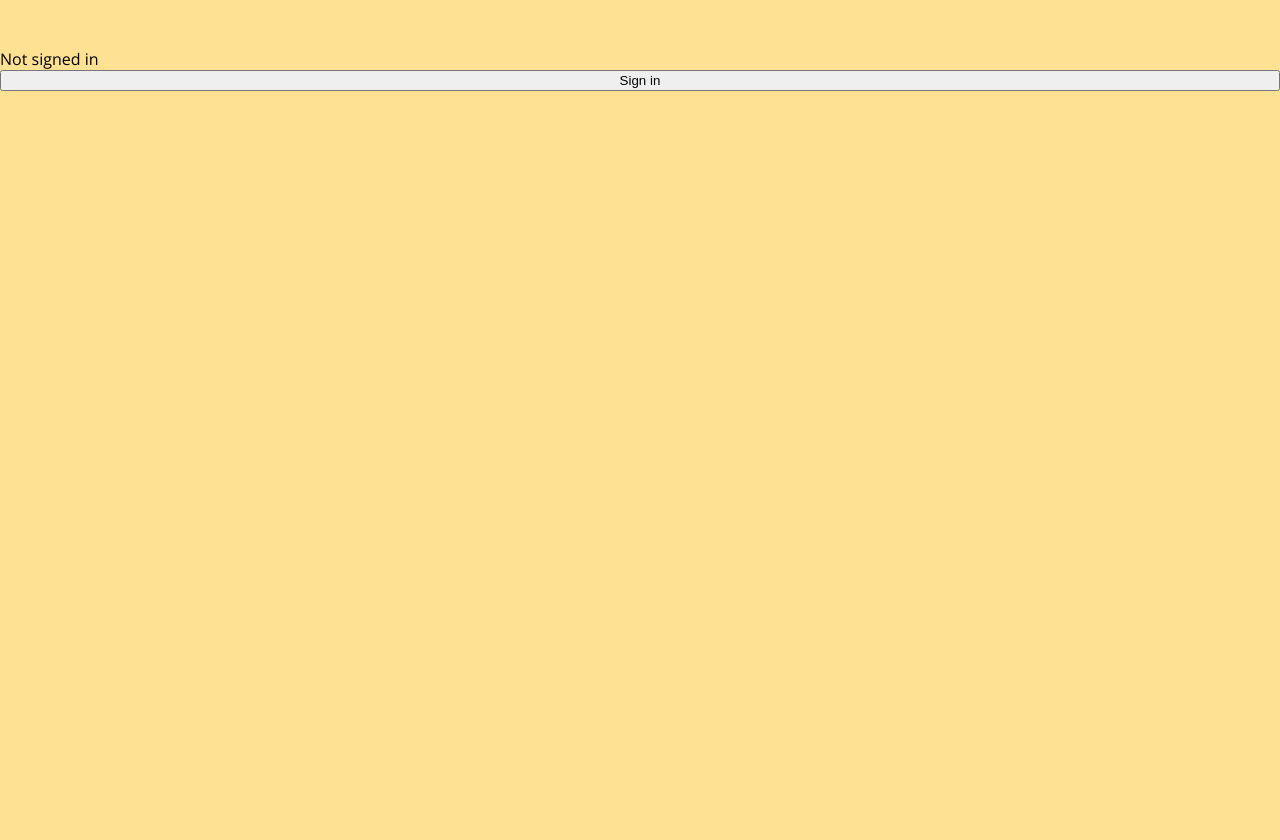
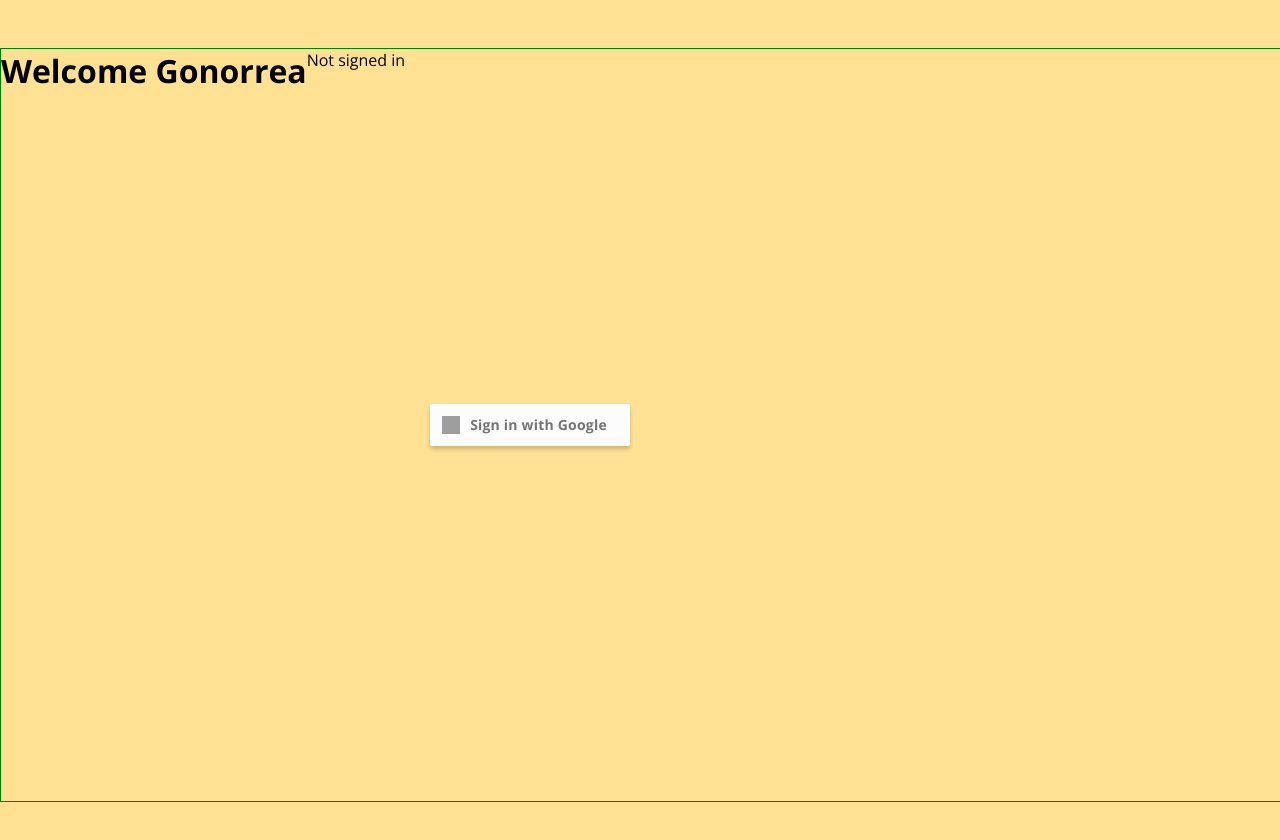
Before and after one commit to jhta/serverless-graphql-nextjs, a Next.js app in the folder frontend/: page /login in a window 1280 px wide. Shown: the top 840 px of the page. Built offline with nearby package versions, Linux system fonts and the light colour scheme; no server answers; grey boxes are pictures that could not be loaded.

Commit message:
add login button

```diff
--- /dev/null
+++ b/frontend/components/google-button/index.tsx
@@ -0,0 +1,11 @@
+
+const GoogleButton = ({ onClick }: any) => (
+  <div onClick={onClick} className="google-btn">
+    <div className="google-icon-wrapper">
+      <img className="google-icon-svg" src="https://upload.wikimedia.org/wikipedia/commons/5/53/Google_%22G%22_Logo.svg"/>
+    </div>
+    <p className="btn-text"><b>Sign in with Google</b></p>
+  </div>
+)
+
+export default GoogleButton
--- a/frontend/pages/login.tsx
+++ b/frontend/pages/login.tsx
@@ -1,20 +1,22 @@
-
-
 import React from 'react'
 import { signIn, signOut, useSession } from 'next-auth/client'
+import GoogleButton from 'components/google-button'
+
 
 export default function Page() {
   const [ session ] = useSession()
+  console.log('this is the sessin', session)
 
 
-  return <>
+  return <div className="container">
+    <h1>Welcome Gonorrea</h1>
     {!session && <>
       Not signed in <br/>
-      <button onClick={(e) => { e.preventDefault(); signIn() }}>Sign in</button>
+      <GoogleButton onClick={(e) => { e.preventDefault(); signIn('google') }}>Sign in</GoogleButton>
     </>}
     {session && <>
       Signed in as {session.user.email} <br/>
-      <button onClick={() => signOut()}>Sign out</button>
+      <GoogleButton onClick={() => signOut()}>Sign out</GoogleButton>
     </>}
-  </>
+  </div>
 }
--- a/frontend/store/experiences/index.ts
+++ b/frontend/store/experiences/index.ts
@@ -20,16 +20,18 @@ type TActions = TActionMap<
 >
 
 export const actions: TActions = {
-  [EXPERIENCES_ACTION_NAMES.SET_SELECTED_EXPERIENCE]: (
-    state,
-    { payload: { selectedExperience } }
-  ) => ({
-    ...state,
-    selectedExperience,
-  }),
+  [EXPERIENCES_ACTION_NAMES.SET_SELECTED_EXPERIENCE]: (state, action) => {
+    const {
+      payload: { selectedExperience },
+    }: any = action
+    return {
+      ...state,
+      selectedExperience,
+    }
+  },
   [EXPERIENCES_ACTION_NAMES.ADD_EXPERIENCE]: (
     state,
-    { payload: { experience } }
+    { payload: { experience } }: any
   ) => ({
     ...state,
     experiences: [experience, ...state.experiences],
--- a/frontend/styles/global.css
+++ b/frontend/styles/global.css
@@ -42,3 +42,56 @@ ul {
   display: flex;
   position: relative;
 }
+
+.google-btn {
+  margin: 25px;
+  width: 100%;
+  min-width: 184px;
+  max-width: 200px;
+  height: 42px;
+  background-color: #fcfcfc;
+  border-radius: 2px;
+  box-shadow: 0 3px 4px 0 rgba(0, 0, 0, 0.2);
+  cursor: pointer;
+  cursor: hand;
+  align-self: center;
+  user-select: none;
+  transition: all 400ms ease 0s;
+  display: flex;
+  font-family: 'Open Sans', sans-serif;
+}
+.google-btn .google-icon-wrapper {
+  position: absolute;
+  margin-top: 1px;
+  margin-left: 1px;
+  width: 40px;
+  height: 40px;
+  border-radius: 2px;
+  user-select: none;
+}
+.google-btn .google-icon-svg {
+  position: absolute;
+  margin-top: 11px;
+  margin-left: 11px;
+  width: 18px;
+  height: 18px;
+  user-select: none;
+}
+.google-btn .btn-text {
+  float: right;
+  margin: 11px 14px 40px 40px;
+  color: #757575;
+  font-size: 14px;
+  letter-spacing: 0.2px;
+  user-select: none;
+}
+.google-btn:hover {
+  box-shadow: 0 3px 8px rgba(117, 117, 117, 0.5);
+  user-select: none;
+}
+.google-btn:active {
+  box-shadow: 0 1px 1px #757575;
+  background: #f8f8f8;
+  color: #fff;
+  user-select: none;
+}
```
Also changed, not shown: frontend/pages/_app.tsx (+3 -4 lines), frontend/pages/api/auth/[...nextauth].ts (+10 -10 lines).
